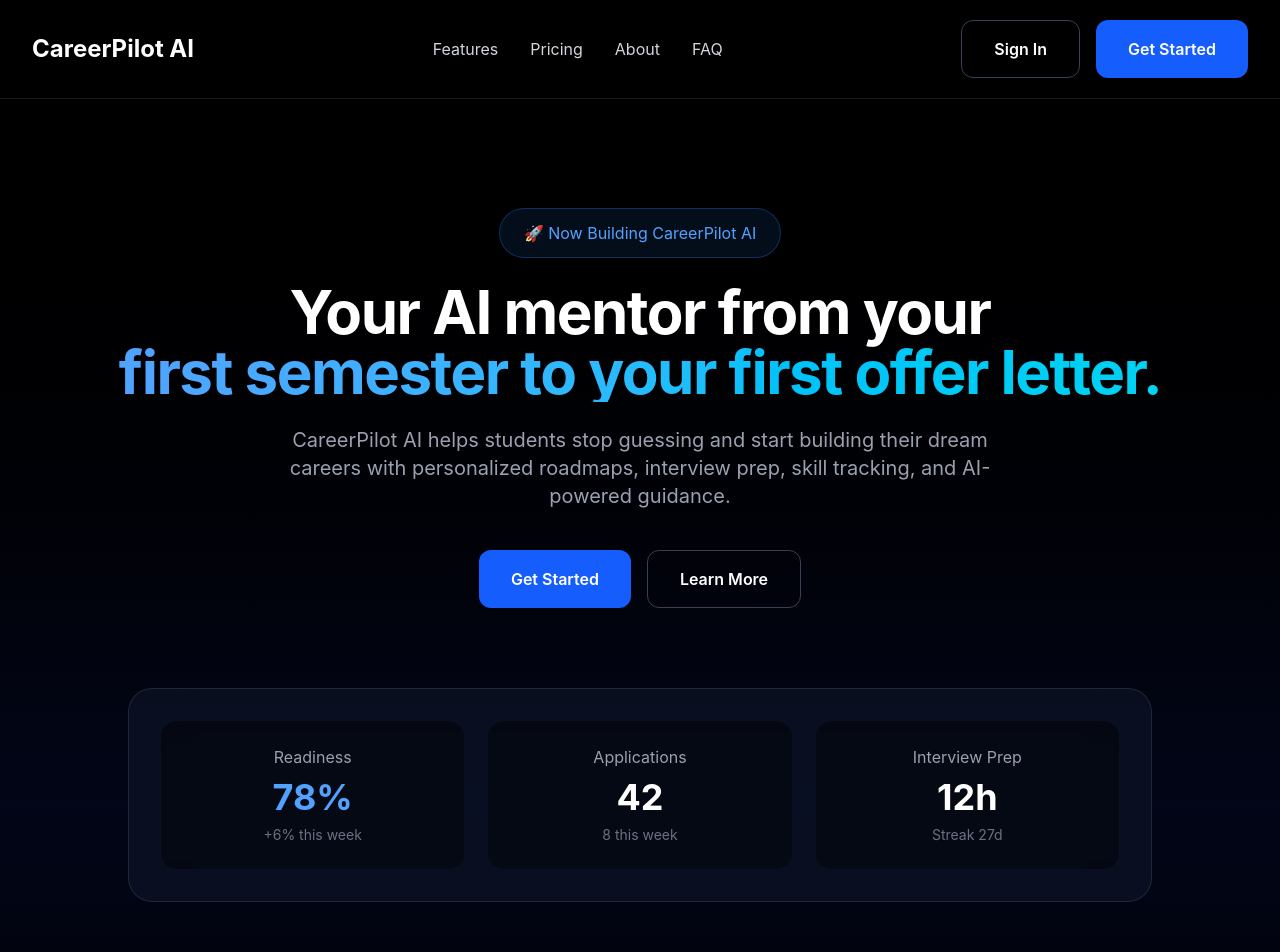
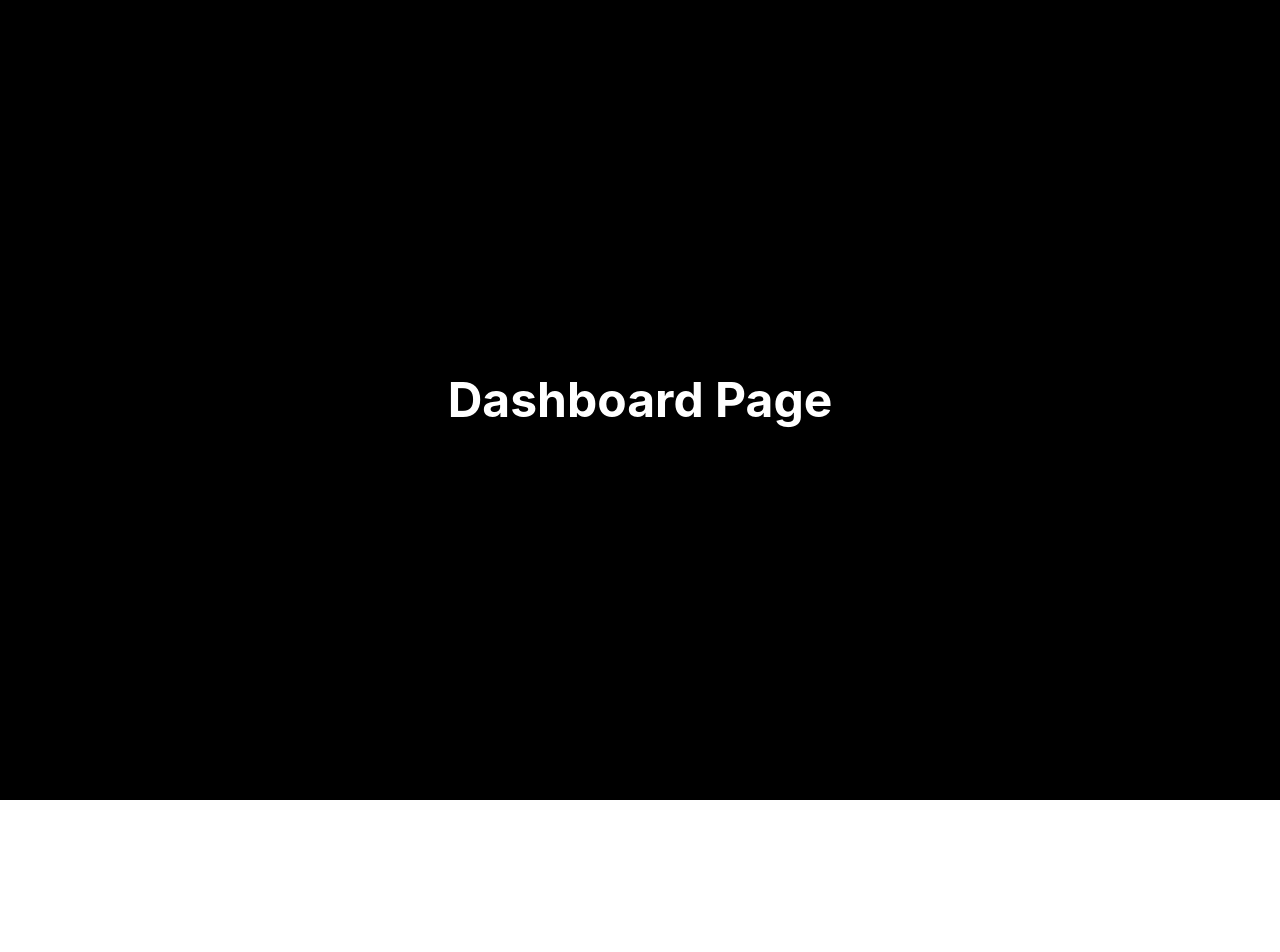
Before and after one commit to Khansa-creates/CareerPilotAI, a React (Vite) app: page /dashboard in a window 1280 px wide. Shown: the top 952 px of the page. After the commit the page ends 800 px from the top, so only its background shows below. Built offline with nearby package versions, Linux system fonts and the light colour scheme.

Commit message:
Add React Router and page structure

```diff
--- a/package.json
+++ b/package.json
@@ -13,6 +13,7 @@
     "@tailwindcss/vite": "^4.3.1",
     "react": "^19.2.7",
     "react-dom": "^19.2.7",
+    "react-router-dom": "^7.18.0",
     "tailwindcss": "^4.3.1"
   },
   "devDependencies": {
--- a/src/App.tsx
+++ b/src/App.tsx
@@ -1,112 +1,39 @@
-import FeatureCard from "./components/common/FeatureCard";
-import { features } from "./data/features";
-import Navbar from "./components/layout/Navbar";
-import Button from "./components/ui/Button";
+import {
+  BrowserRouter,
+  Routes,
+  Route,
+} from "react-router-dom";
+
+import Home from "./pages/Home";
+import Login from "./pages/Login";
+import Signup from "./pages/Signup";
+import Dashboard from "./pages/Dashboard";
 
 function App() {
   return (
-    <>
-      <Navbar />
+    <BrowserRouter>
+      <Routes>
+        <Route
+          path="/"
+          element={<Home />}
+        />
 
-      <div className="min-h-screen pt-32 bg-gradient-to-b from-black via-slate-950 to-black text-white">
-        <div className="mx-auto flex min-h-screen max-w-7xl flex-col items-center px-6 py-20 text-center">
-          {/* Badge */}
-          <div className="mb-6 rounded-full border border-blue-500/30 bg-blue-500/10 px-6 py-3 text-blue-400">
-            🚀 Now Building CareerPilot AI
-          </div>
+        <Route
+          path="/login"
+          element={<Login />}
+        />
 
-          {/* Hero Heading */}
-          <h1 className="mb-6 max-w-6xl text-6xl font-bold tracking-tight">
-            Your AI mentor from your
-            <span className="block bg-gradient-to-r from-blue-400 to-cyan-400 bg-clip-text text-transparent">
-              first semester to your first offer letter.
-            </span>
-          </h1>
+        <Route
+          path="/signup"
+          element={<Signup />}
+        />
 
-          {/* Description */}
-          <p className="mb-10 max-w-3xl text-xl text-gray-400">
-            CareerPilot AI helps students stop guessing and start building
-            their dream careers with personalized roadmaps, interview prep,
-            skill tracking, and AI-powered guidance.
-          </p>
-
-          {/* Buttons */}
-          <div className="flex gap-4">
-            <Button>Get Started</Button>
-
-            <Button variant="secondary">
-              Learn More
-            </Button>
-          </div>
-
-          {/* Dashboard Preview */}
-          <div className="mt-20 w-full max-w-5xl rounded-3xl border border-white/10 bg-slate-900/60 p-8 backdrop-blur-xl">
-            <div className="grid gap-6 md:grid-cols-3">
-              <div className="rounded-2xl bg-black/40 p-6">
-                <p className="text-gray-400">Readiness</p>
-
-                <h2 className="mt-2 text-4xl font-bold text-blue-400">
-                  78%
-                </h2>
-
-                <p className="mt-2 text-sm text-gray-500">
-                  +6% this week
-                </p>
-              </div>
-
-              <div className="rounded-2xl bg-black/40 p-6">
-                <p className="text-gray-400">Applications</p>
-
-                <h2 className="mt-2 text-4xl font-bold text-white">
-                  42
-                </h2>
-
-                <p className="mt-2 text-sm text-gray-500">
-                  8 this week
-                </p>
-              </div>
-
-              <div className="rounded-2xl bg-black/40 p-6">
-                <p className="text-gray-400">Interview Prep</p>
-
-                <h2 className="mt-2 text-4xl font-bold text-white">
-                  12h
-                </h2>
-
-                <p className="mt-2 text-sm text-gray-500">
-                  Streak 27d
-                </p>
-              </div>
-            </div>
-          </div>
-
-          {/* Features Section */}
-          <div className="mt-24 w-full max-w-6xl">
-            <div className="mb-16 text-center">
-              <h2 className="mb-4 text-5xl font-bold text-white">
-                Everything you need to land your dream job
-              </h2>
-
-              <p className="mx-auto max-w-3xl text-xl text-gray-400">
-                CareerPilot AI combines mentorship, learning, interview
-                preparation, and career analytics into one intelligent
-                platform.
-              </p>
-            </div>
-
-            <div className="grid gap-8 md:grid-cols-2 lg:grid-cols-3">
-              {features.map((feature) => (
-                <FeatureCard
-                  key={feature.title}
-                  title={feature.title}
-                  description={feature.description}
-                />
-              ))}
-            </div>
-          </div>
-        </div>
-      </div>
-    </>
+        <Route
+          path="/dashboard"
+          element={<Dashboard />}
+        />
+      </Routes>
+    </BrowserRouter>
   );
 }
 
--- /dev/null
+++ b/src/pages/Dashboard.tsx
@@ -0,0 +1,11 @@
+function Dashboard() {
+  return (
+    <div className="min-h-screen bg-black text-white flex items-center justify-center">
+      <h1 className="text-5xl font-bold">
+        Dashboard Page
+      </h1>
+    </div>
+  );
+}
+
+export default Dashboard;
--- /dev/null
+++ b/src/pages/Home.tsx
@@ -0,0 +1,107 @@
+import FeatureCard from "../components/common/FeatureCard";
+import { features } from "../data/features";
+import Navbar from "../components/layout/Navbar";
+import Button from "../components/ui/Button";
+
+function Home() {
+  return (
+    <>
+      <Navbar />
+
+      <div className="min-h-screen pt-32 bg-gradient-to-b from-black via-slate-950 to-black text-white">
+        <div className="mx-auto flex min-h-screen max-w-7xl flex-col items-center px-6 py-20 text-center">
+          {/* Badge */}
+          <div className="mb-6 rounded-full border border-blue-500/30 bg-blue-500/10 px-6 py-3 text-blue-400">
+            🚀 Now Building CareerPilot AI
+          </div>
+
+          {/* Hero Heading */}
+          <h1 className="mb-6 max-w-6xl text-6xl font-bold tracking-tight">
+            Your AI mentor from your
+            <span className="block bg-gradient-to-r from-blue-400 to-cyan-400 bg-clip-text text-transparent">
+              first semester to your first offer letter.
+            </span>
+          </h1>
+
+          {/* Description */}
+          <p className="mb-10 max-w-3xl text-xl text-gray-400">
+            CareerPilot AI helps students stop guessing and start building
+            their dream careers with personalized roadmaps, interview prep,
+            skill tracking, and AI-powered guidance.
+          </p>
+
+          {/* Buttons */}
+          <div className="flex gap-4">
+            <Button>Get Started</Button>
+
+            <Button variant="secondary">
+              Learn More
+            </Button>
+          </div>
+
+          {/* Dashboard Preview */}
+          <div className="mt-20 w-full max-w-5xl rounded-3xl border border-white/10 bg-slate-900/60 p-8 backdrop-blur-xl">
+            <div className="grid gap-6 md:grid-cols-3">
+              <div className="rounded-2xl bg-black/40 p-6">
+                <p className="text-gray-400">Readiness</p>
+                <h2 className="mt-2 text-4xl font-bold text-blue-400">
+                  78%
+                </h2>
+                <p className="mt-2 text-sm text-gray-500">
+                  +6% this week
+                </p>
+              </div>
+
+              <div className="rounded-2xl bg-black/40 p-6">
+                <p className="text-gray-400">Applications</p>
+                <h2 className="mt-2 text-4xl font-bold text-white">
+                  42
+                </h2>
+                <p className="mt-2 text-sm text-gray-500">
+                  8 this week
+                </p>
+              </div>
+
+              <div className="rounded-2xl bg-black/40 p-6">
+                <p className="text-gray-400">Interview Prep</p>
+                <h2 className="mt-2 text-4xl font-bold text-white">
+                  12h
+                </h2>
+                <p className="mt-2 text-sm text-gray-500">
+                  Streak 27d
+                </p>
+              </div>
+            </div>
+          </div>
+
+          {/* Features Section */}
+          <div className="mt-24 w-full max-w-6xl">
+            <div className="mb-16 text-center">
+              <h2 className="mb-4 text-5xl font-bold text-white">
+                Everything you need to land your dream job
+              </h2>
+
+              <p className="mx-auto max-w-3xl text-xl text-gray-400">
+                CareerPilot AI combines mentorship, learning, interview
+                preparation, and career analytics into one intelligent
+                platform.
+              </p>
+            </div>
+
+            <div className="grid gap-8 md:grid-cols-2 lg:grid-cols-3">
+              {features.map((feature) => (
+                <FeatureCard
+                  key={feature.title}
+                  title={feature.title}
+                  description={feature.description}
+                />
+              ))}
+            </div>
+          </div>
+        </div>
+      </div>
+    </>
+  );
+}
+
+export default Home;
--- /dev/null
+++ b/src/pages/Login.tsx
@@ -0,0 +1,11 @@
+function Login() {
+  return (
+    <div className="min-h-screen bg-black text-white flex items-center justify-center">
+      <h1 className="text-5xl font-bold">
+        Login Page
+      </h1>
+    </div>
+  );
+}
+
+export default Login;
--- /dev/null
+++ b/src/pages/Signup.tsx
@@ -0,0 +1,11 @@
+function Signup() {
+  return (
+    <div className="min-h-screen bg-black text-white flex items-center justify-center">
+      <h1 className="text-5xl font-bold">
+        Signup Page
+      </h1>
+    </div>
+  );
+}
+
+export default Signup;
```
Also changed, not shown: 1 other file (tests, documents, lock files or other folders).
